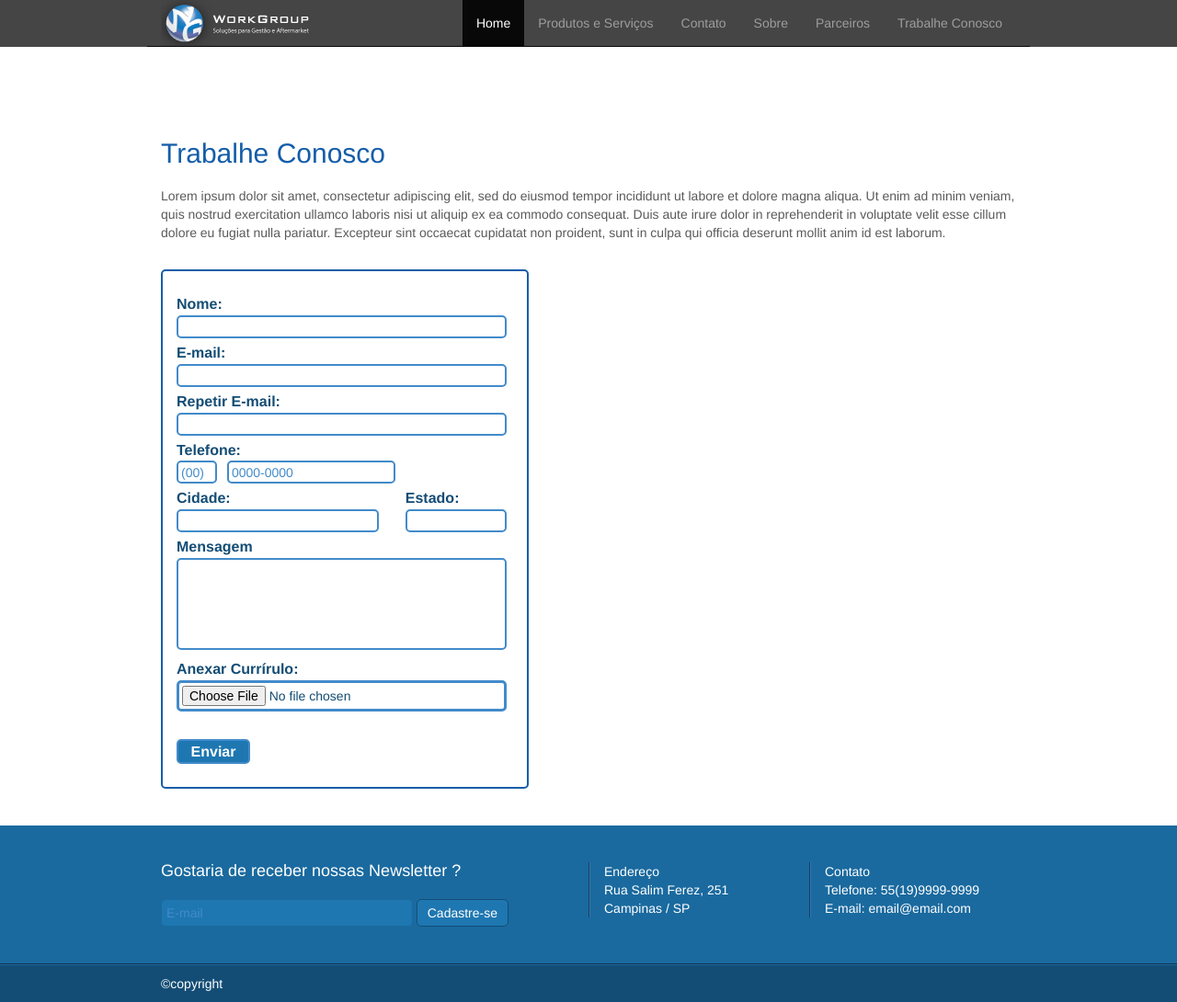
After one commit to hugohiroshi/www.workg.com.br, a CakePHP app: template app/View/TrabalheConosco/index.ctp in a window 1280 px wide. The commit adds this page. Shown: the whole page at 92% size. Run offline with PHP 8.4 and a stand-in for CakePHP, Linux system fonts and the light colour scheme; the template is opened without the code that fills it, so the values that code supplies are empty; some libraries are stand-ins or nearby versions.

Commit message:
Commit #37
Criação da estrutura Html e CSS da página Trabalhe Conosco

```diff
--- /dev/null
+++ b/app/View/TrabalheConosco/index.ctp
@@ -0,0 +1,50 @@
+<div class="main-container">
+    <div class="trabalhe_conosco">
+        <div class="conteudo_pagina col-md-12">
+            <h2>Trabalhe Conosco</h2>
+            <div class="texto_trabalhe_conosco col-md-12">
+                <p>Lorem ipsum dolor sit amet, consectetur adipiscing elit,
+                    sed do eiusmod tempor incididunt ut labore et dolore magna
+                    aliqua. Ut enim ad minim veniam, quis nostrud exercitation
+                    ullamco laboris nisi ut aliquip ex ea commodo consequat.
+                    Duis aute irure dolor in reprehenderit in voluptate velit
+                    esse cillum dolore eu fugiat nulla pariatur. Excepteur sint
+                    occaecat cupidatat non proident, sunt in culpa qui officia
+                    deserunt mollit anim id est laborum.</p>
+            </div>
+        </div>
+
+        <div class="form_trabalhe_conosco col-md-5">
+            <fieldset>
+                <div class="alinhar_conteudo">
+                    <form action="" method="post">
+                        <label>Nome:</label><br />
+                        <input type="text" name="nome" /><br />
+                        <label>E-mail:</label><br />
+                        <input type="text" name="email" /><br />
+                        <label>Repetir E-mail:</label><br />
+                        <input type="text" name="repetir_email" /><br />
+                        <label>Telefone:</label><br />
+                        <input class="campo_ddd" placeholder="(00)" type="text" name="ddd" /><input class="campo_telefone" placeholder="0000-0000" type="text" name="telefone" /><br />
+                        <label>Cidade: </label><label class="label_estado">Estado:</label><br />
+                        <input class="campo_cidade" type="text" name="cidade" /><input class="campo_estado" type="text" name="estado" /><br />
+                        <label>Mensagem</label><br />
+                        <textarea class="campo_mensagem" name="mensagem"></textarea><br />
+                        <label>Anexar Currírulo:</label><br />
+                        <input class="anexar_curriculo" type="file" name="cirriculo" /><br />
+                        <input class="btn_enviar" type="button" name="enviar" value="Enviar" onclick="return onFormSubmit();" /><br />
+                    </form>
+                </div>
+            </fieldset>
+        </div>
+    </div>
+</div>
+
+<!--
+   Codigo de teste
+
+<div class="input-group">
+    <span class="btn btn-primary btn-file">
+        Browse <input type="file" multiple="">
+    </span>
+</div>-->
--- a/app/webroot/css/workg-style.css
+++ b/app/webroot/css/workg-style.css
@@ -1,9 +1,31 @@
 /* AJUSTA MENU RESPONSIVO */
+@media (min-width: 320px) and (max-width: 479px) {
+    .trabalhe_conosco .form_trabalhe_conosco .label_estado{
+        margin-right: 7%;
+    }
+}
+
+@media (min-width: 480px) and (max-width: 639px) {
+    .trabalhe_conosco .form_trabalhe_conosco .label_estado{
+        margin-right: 17%;
+    }
+}
+
+@media (min-width: 640px) and (max-width: 767px) {
+    .trabalhe_conosco .form_trabalhe_conosco .label_estado{
+        margin-right: 21%;
+    }
+}
+
 @media (min-width: 768px) and (max-width: 990px) {
-   .header-container {
-       width: 100%;
-       /* background: url('../img/img-banner/fundo-menu.png') repeat-x; */
-   }
+    .header-container {
+        width: 100%;
+        /* background: url('../img/img-banner/fundo-menu.png') repeat-x; */
+    }
+
+    .trabalhe_conosco .form_trabalhe_conosco .label_estado{
+        margin-right: 23%;
+    }
 }
 
 @media (min-width: 990px) {
@@ -19,6 +41,10 @@
    #box-feed{
        margin-left: 40px;
    }
+
+    .trabalhe_conosco .form_trabalhe_conosco .label_estado{
+        margin-right: 16%;
+    }
 }
 
 /* CODIGO PARA FUNCIONAR O MENU RESPONSIVO ATE O TAMANHO DE 990px AO INVÉS DE SER ATE O 768px */
@@ -305,7 +331,7 @@
 /* COMEÇA PAGINA PRODUTOS E SERVIÇOS */
 
 .prod_servicos{
-    margin-top: 150px;
+    margin-top: 130px;
 }
 
 .prod_servicos h2{
@@ -338,8 +364,177 @@
     text-align: justify;
 }
 
+/* TERMINA PAGINA PRODUTOS E SERVIÇOS */
 
-/* TERMINA PAGINA PRODUTOS E SERVIÇOS */
+
+/* COMEÇA PAGINA TRABALHE CONOSCO */
+
+.trabalhe_conosco{
+    margin-top: 130px;
+}
+
+.trabalhe_conosco h2{
+    color: #145da9;
+    margin-bottom: 20px;
+}
+
+.trabalhe_conosco .texto_trabalhe_conosco{
+    padding: 0;
+}
+.trabalhe_conosco .form_trabalhe_conosco{
+    margin-top: 20px;
+    margin-left: 15px;
+    margin-right: 15px;
+    padding: 0;
+}
+
+.trabalhe_conosco .form_trabalhe_conosco fieldset{
+    border: 2px solid #145da9;;
+    border-radius: 5px;
+    border-style: solid;
+    margin-bottom: 40px;
+}
+
+.trabalhe_conosco .form_trabalhe_conosco .alinhar_conteudo{
+    margin-top: 20px;
+    margin-left: 15px;
+    margin-right: 15px;
+}
+
+.trabalhe_conosco .form_trabalhe_conosco label{
+    color: #134d75;
+    font-size: 16px;
+    margin-top: 5px;
+    margin-bottom: 0px;
+}
+
+.trabalhe_conosco .form_trabalhe_conosco input{
+    height: 25px;
+    width: 98%;
+    border-radius: 5px;
+    border-style: solid;
+    border-color: #428bca;
+    color: #134d75;
+    padding: 3px;
+}
+
+.trabalhe_conosco .form_trabalhe_conosco input:focus {
+    outline: none;
+    background: #93d3f4;
+    color: #134d75;
+}
+
+.trabalhe_conosco .form_trabalhe_conosco input:hover{
+    border: 2px solid #145da9;
+    border-radius: 5px;
+    background: #93d3f4;
+    color: #134d75;
+}
+
+.trabalhe_conosco .form_trabalhe_conosco .campo_ddd{
+    width: 12%;
+}
+
+.trabalhe_conosco .form_trabalhe_conosco .campo_telefone{
+    width: 50.1%;
+    margin-left: 3%;
+}
+
+.trabalhe_conosco .form_trabalhe_conosco .campo_mensagem{
+    width: 98%;
+    height: 100px;
+    border:2px solid #428bca;
+    border-radius: 5px;
+    resize: none;
+}
+
+.trabalhe_conosco .form_trabalhe_conosco .campo_cidade{
+    width: 60.1%;
+}
+
+.trabalhe_conosco .form_trabalhe_conosco .label_estado{
+    float: right;
+    position: relative;
+
+}
+
+.trabalhe_conosco .form_trabalhe_conosco .campo_estado{
+    width: 30.1%;
+    margin-left: 8%;
+}
+
+.trabalhe_conosco .form_trabalhe_conosco textarea:focus{
+    outline:none;
+    background: #93d3f4;
+    color: #134d75;
+}
+
+.trabalhe_conosco .form_trabalhe_conosco .campo_mensagem:hover{
+    border: 2px solid #145da9;
+    border-radius: 5px;
+    background: #93d3f4;
+    color: #134d75;
+}
+
+.trabalhe_conosco .form_trabalhe_conosco .anexar_curriculo{
+    height: 34px;
+}
+
+.trabalhe_conosco .form_trabalhe_conosco .anexar_curriculo:focus{
+    outline:none;
+    background: #93d3f4;
+    color: #134d75;
+}
+
+.trabalhe_conosco .form_trabalhe_conosco .anexar_curriculo:hover{
+    border: 2px solid #145da9;
+    border-radius: 5px;
+    background: #93d3f4;
+    color: #134d75;
+    height: 34px;
+}
+
+.trabalhe_conosco .form_trabalhe_conosco .btn_enviar{
+    width: 80px;
+    height: 27px;
+    margin-bottom: 25px;
+    margin-top: 10px;
+    padding-top: 1px;
+    color: #fff;
+    font-size: 16px;
+    font-weight: bold;
+    background: #1e77b1;
+    border: 2px solid #428bca;
+}
+
+.trabalhe_conosco .form_trabalhe_conosco .btn_enviar:hover{
+    background: #428bca;
+    border: 2px solid #145da9;
+}
+
+
+.btn-file {
+    position: relative;
+    overflow: hidden;
+}
+.btn-file input[type=file] {
+    position: absolute;
+    top: 0;
+    right: 0;
+    min-width: 100%;
+    min-height: 100%;
+    font-size: 100px;
+    text-align: right;
+    filter: alpha(opacity=0);
+    opacity: 0;
+    outline: none;
+    background: white;
+    cursor: inherit;
+    display: block;
+}
+
+/* TERMINA PAGINA TRABALHE CONOSCO */
+
 
 /* FOOTER */
 #footer2{
```
Also changed, not shown: app/Controller/TrabalheConoscoController.php (added, +8 -0 lines).
